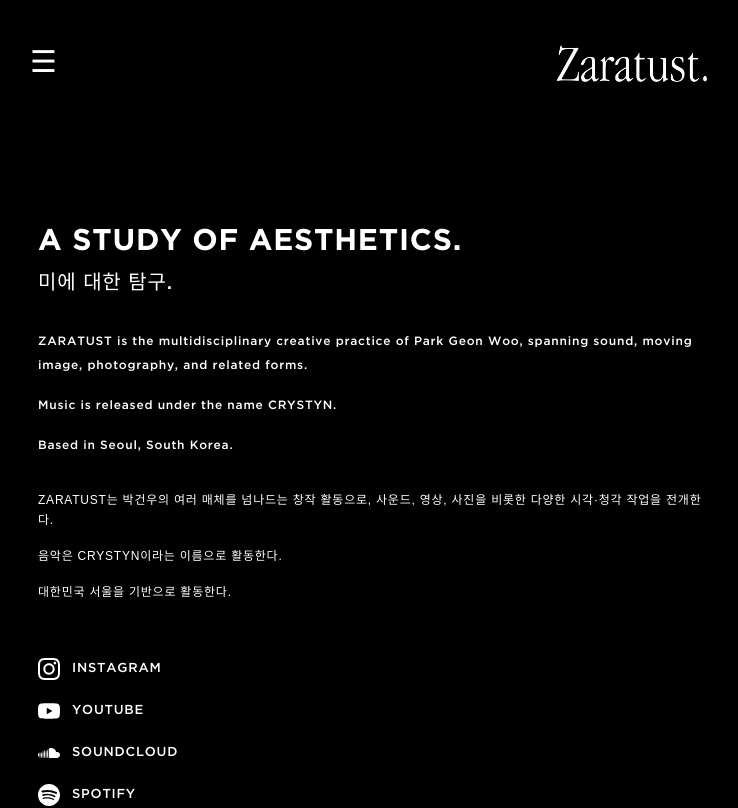
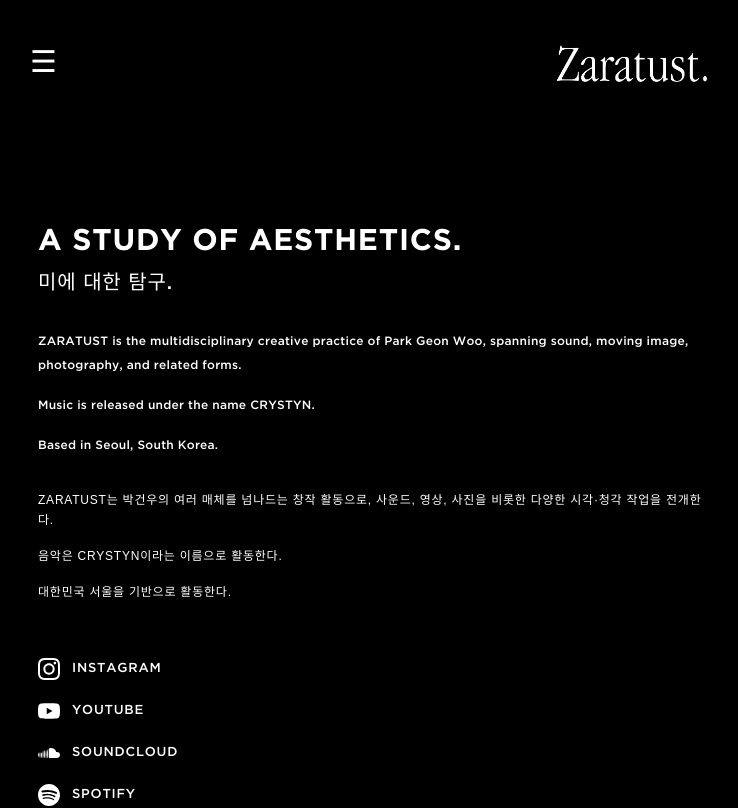
Before and after one commit to mmmmilessss/thezaratust, a Next.js app: page /about in a window 1280 px wide. Shown: the top 808 px of the page, without its empty margins (10-748 px from the left). Built offline with nearby package versions, Linux system fonts and the light colour scheme; a web font is replaced by a local one.

Commit message:
Tighten English about letter spacing

```diff
--- a/app/about/page.tsx
+++ b/app/about/page.tsx
@@ -46,7 +46,7 @@
         </div>
 
         <div className="mb-14 max-w-2xl space-y-8 text-[0.65rem] leading-5 font-gotham-medium sm:text-xs sm:leading-6">
-          <div className="space-y-4 normal-case">
+          <div className="space-y-4 normal-case tracking-[0.02em]">
             <p>
               ZARATUST is the multidisciplinary creative practice of Park Geon
               Woo, spanning sound, moving image, photography, and related forms.
```
